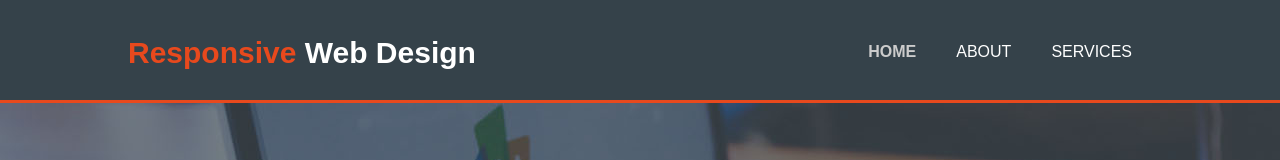
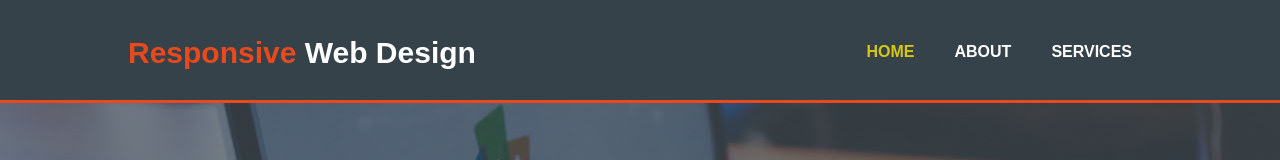
Before and after one commit to practitioner28/JohnPaulFajardo, a plain HTML site: page index.html in a window 1280 px wide. In both pictures the pointer is over the link "HOME". Shown: the top 160 px of the page. Drawn offline with Linux system fonts and the light colour scheme.

Commit message:
Add files via upload

```diff
--- a/css/index.css
+++ b/css/index.css
@@ -49,6 +49,7 @@ header{
 	padding-top: 30px;
 	min-height: 70px;
 	border-bottom:#e8491d 3px solid;
+	font-weight: bold;
 }
 
 header a{
@@ -80,12 +81,10 @@ header nav {
 
 header .highlight, header .current a{
 	color:#e8491d;
-	font-weight: bold;
 }
 
 header a:hover{
-	color:#cccccc;
-	font-weight: bold;
+	color:#d6c715;
 }
 
 
```
